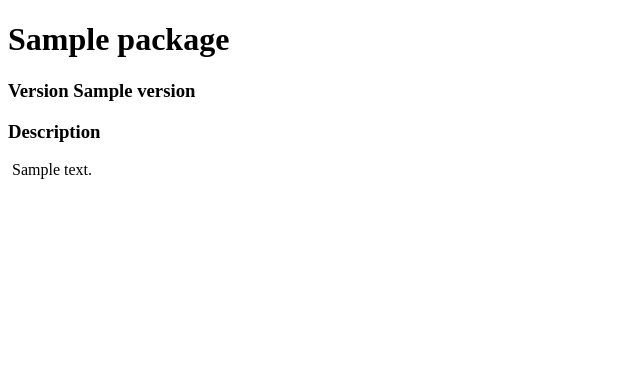
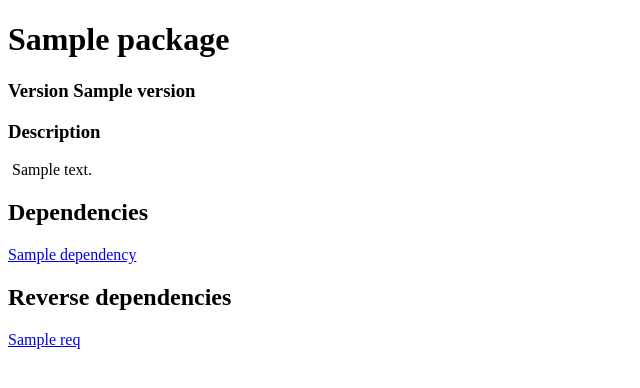
Before and after one commit to riku-heinonen/reaktor-pre-assignment-2020, a Flask app: template templates/package.html in a window 1280 px wide. Shown: the top 388 px of the page, without its empty margins (0-640 px from the left). Run offline with Flask 2, Linux system fonts and the light colour scheme; the template is opened without the code that fills it: most values are stand-ins (such as "Sample title", 1, 10 or a date in 2020); parts of the project's set-up code (start-up, migrations or seed data) failed here and were passed over.

Commit message:
Add dependencies and reverse dependencies to the frontend

```diff
--- a/templates/package.html
+++ b/templates/package.html
@@ -16,6 +16,26 @@
         <div>
             <p id="description"> {{ package.description }} </p>
         </div>
+        {% if package.dependencies %}
+        <h2> Dependencies</h2>
+        <div>
+            {% for dependency in package.dependencies %}
+            <a href="/packages/{{ dependency.name }}">
+                {{ dependency.name }}
+            </a> <br>
+            {% endfor %}
+        </div>
+        {% endif %}
+        {% if package.required_by %}
+        <h2> Reverse dependencies </h2>
+        <div>
+            {% for req in package.required_by %}
+            <a href="/packages/{{ req.name }}">
+                {{ req.name }}
+            </a> <br>
+            {% endfor %}
+        </div>
+        {% endif %}
     </div>
 </body>
 
```
